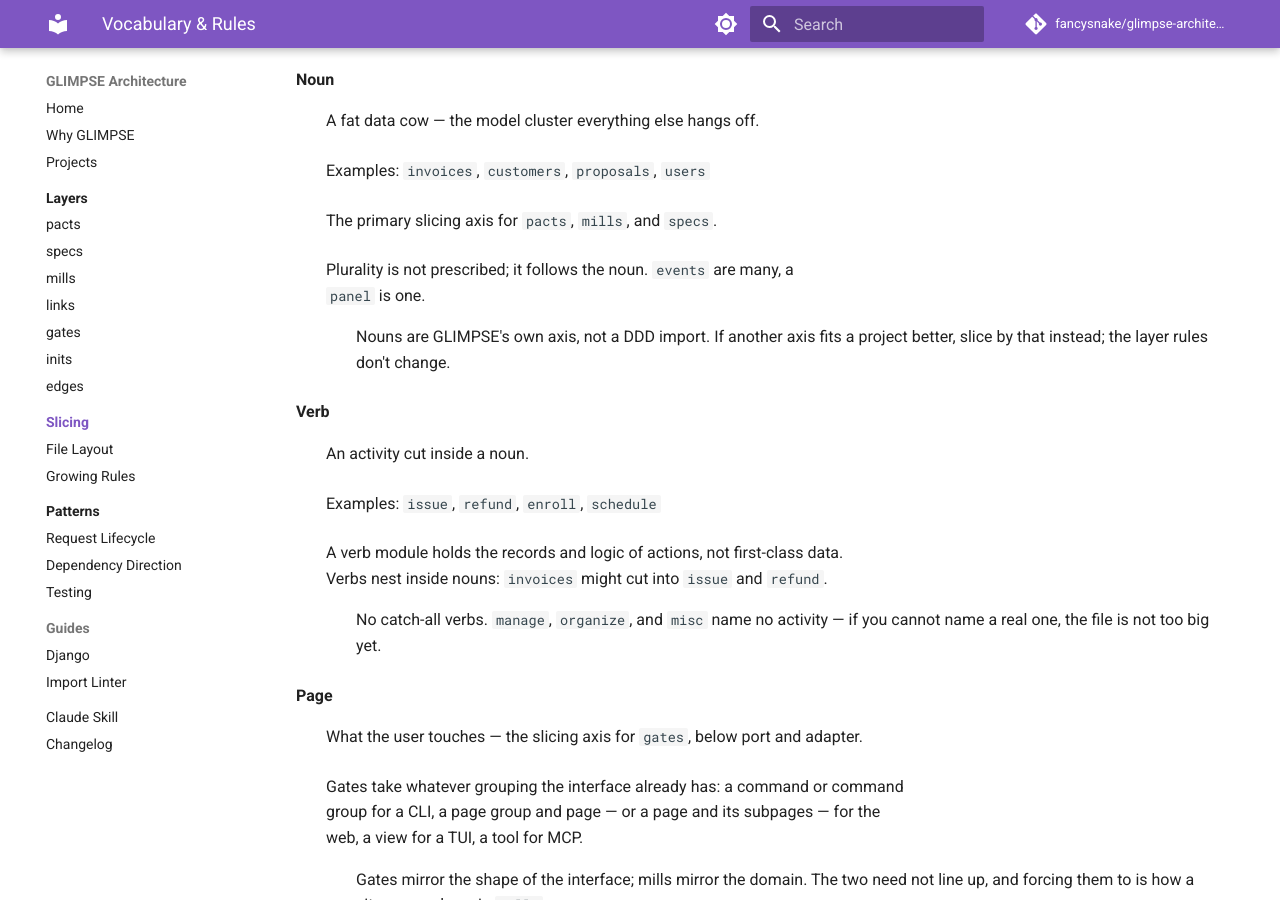
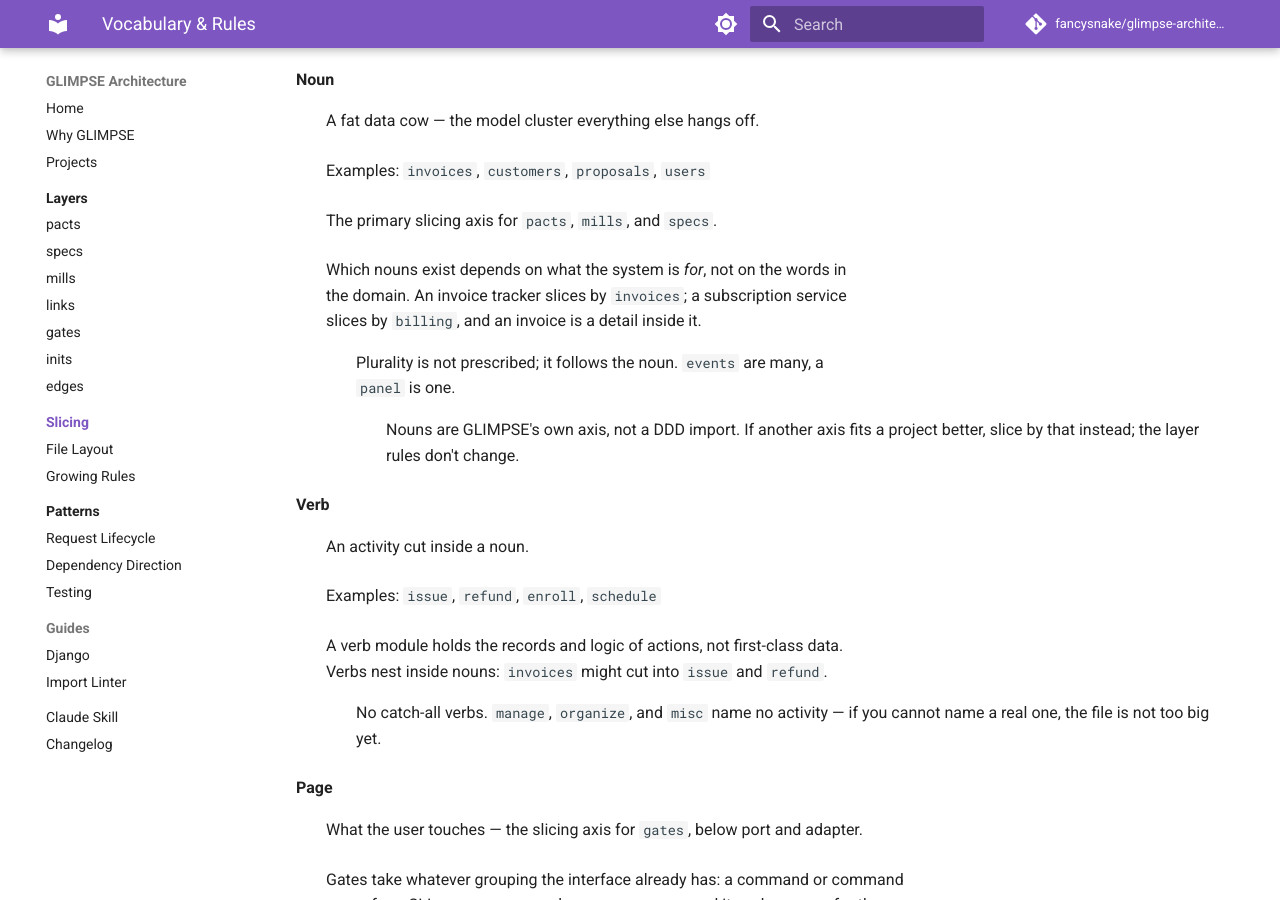
Before and after one commit to fancysnake/glimpse-architecture, an MkDocs documentation site: the page built from docs/slicing/index.md, in a window 1280 px wide and 900 px high, scrolled down 1115 px. Built offline with MkDocs 1.6.1 and Material for MkDocs 9.7.7, drawn with Linux system fonts in a browser that asks for light colours; comment, search, counter and statistics services are not loaded.

Commit message:
A noun follows what the system is for
"A fat data cow" is a picture, not a test, and every example was a case where
the answer was never in doubt — leaving the contested one, invoices or billing,
to a reader with nothing to decide it on.

The nouns follow what the system is for rather than the words in its domain: an
invoice tracker slices by invoices; a subscription service slices by billing,
with an invoice a detail inside it. Same word, opposite verdict, which is the
whole point and needs no more than three lines.

```diff
--- a/rules/vocabulary.md
+++ b/rules/vocabulary.md
@@ -27,6 +27,9 @@
 : A fat data cow — the model cluster everything else hangs off.
 : Examples: `invoices`, `customers`, `proposals`, `users`
 : The primary slicing axis for `pacts`, `mills`, and `specs`.
+: Which nouns exist depends on what the system is *for*, not on the words in
+  the domain. An invoice tracker slices by `invoices`; a subscription service
+  slices by `billing`, and an invoice is a detail inside it.
 : Plurality is not prescribed; it follows the noun. `events` are many, a
   `panel` is one.
 : Nouns are GLIMPSE's own axis, not a DDD import. If another axis fits a
```
Also changed, not shown: SKILL.md (+3 -0 lines), review.md (+8 -1 lines).
